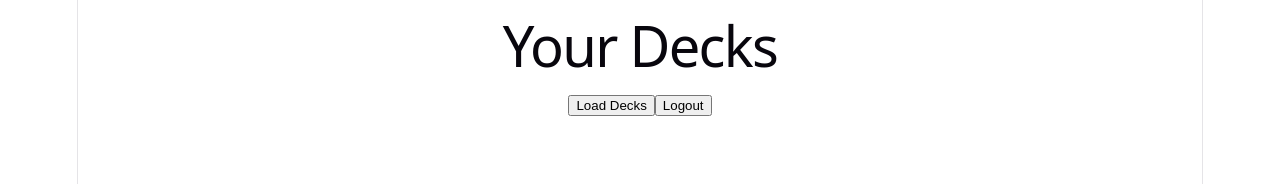
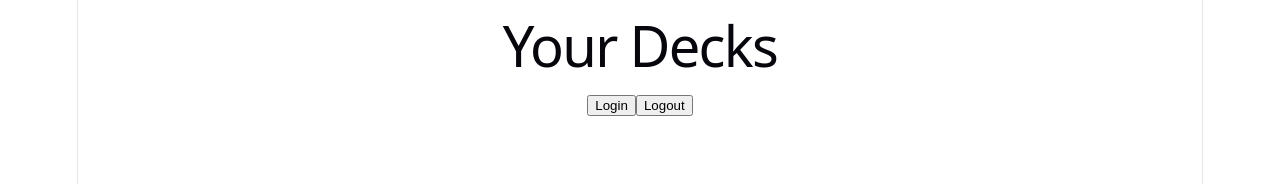
Before and after one commit to Leo1267-hub/Flashcards, a React (Vite) app in the folder frontend/: page /decks in a window 1280 px wide. Shown: the top 184 px of the page. Built offline with nearby package versions, Linux system fonts and the light colour scheme.

Commit message:
feat: add conditional rendering for Load Decks and Login buttons based on authentication status

```diff
--- a/frontend/src/pages/DecksPage.tsx
+++ b/frontend/src/pages/DecksPage.tsx
@@ -10,6 +10,9 @@ type Deck = {
 };
 
 function DecksPage() {
+    const [isLoggedIn, setIsLoggedIn] = useState(
+        localStorage.getItem('access_token') !== null
+    );
     const [decks, setDecks] = useState<Deck[]>([]);
     const [message, setMessage] = useState('');
 
@@ -37,8 +40,16 @@ function DecksPage() {
     return (
         <main>
             <h1>Your Decks</h1>
-
-            <button onClick={loadDecks}>Load Decks</button>
+            {isLoggedIn && (
+                <button onClick={loadDecks}>
+                    Load Decks
+                </button>)
+            }
+            {!isLoggedIn && (
+                <button onClick={() => navigate('/login')}>
+                    Login
+                </button>)
+            }
             <button onClick={logout}>Logout</button>
 
             <p>{message}</p>
```
